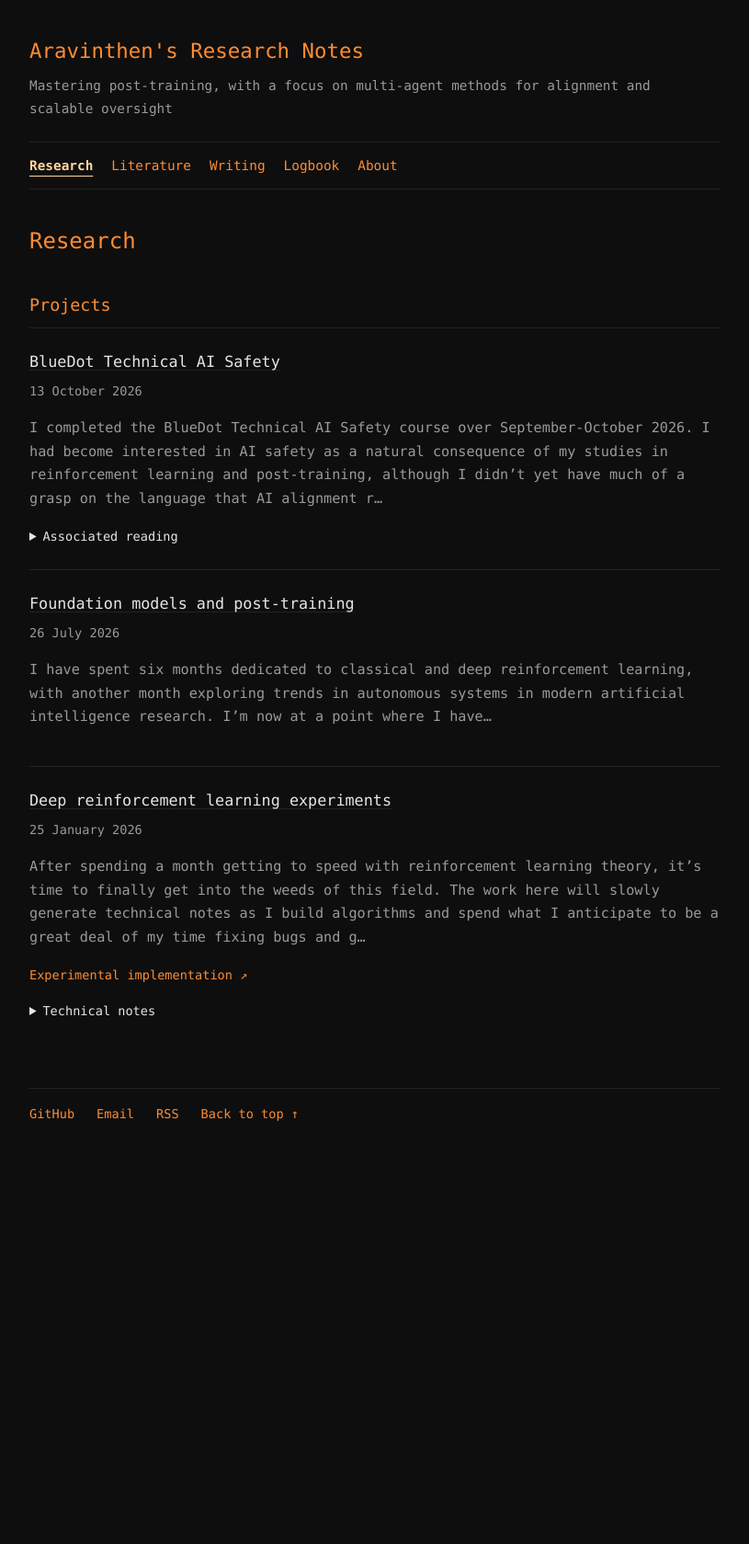
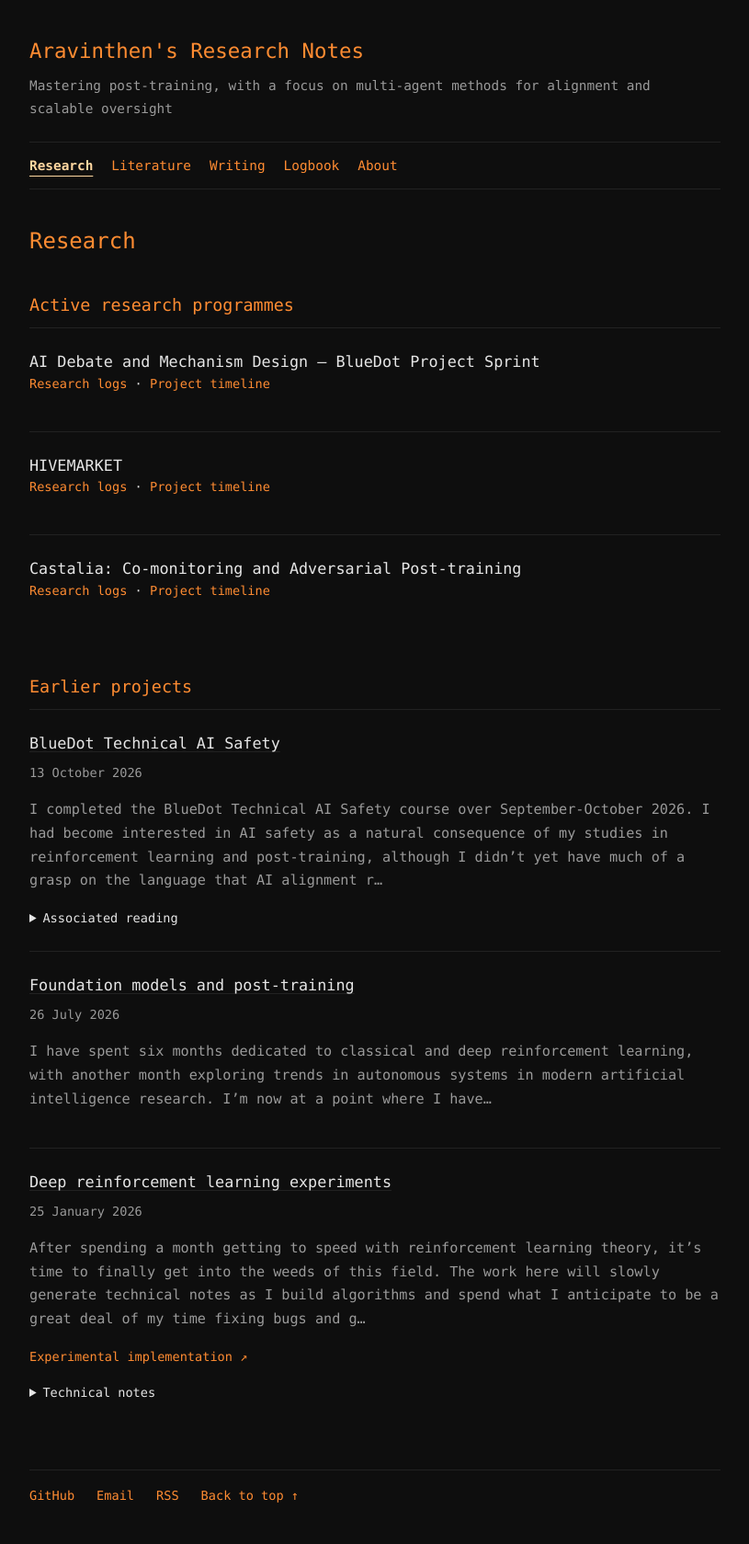
Before and after one commit to aravinthen/aravinthen.github.io, a Jekyll site: the page built from research/index.html, in a window 1280 px wide. Shown: the whole page at 92% size, without its empty margins (232-1047 px from the left). Built offline with Jekyll 4.4.1, drawn with Linux system fonts in a browser that asks for light colours; before the commit the page ends 1263 px from its top, so only the background shows below that.

Commit message:
Surface active research programmes and add unpublished drafts

```diff
--- /dev/null
+++ b/_includes/programme-log-links.html
@@ -0,0 +1,10 @@
+{% assign log_project_id = include.id %}
+{% if site.data.research_projects[log_project_id] %}
+  {% assign programme_logs = site.log | where_exp: 'entry', 'entry.projects contains log_project_id' %}
+  {% if programme_logs.size > 0 %}
+  <p class="programme-links">
+    <a href="{{ '/log/' | relative_url }}?project={{ log_project_id | url_encode }}">Research logs</a>
+    · <a href="{{ '/log/timelines/' | relative_url }}#project-{{ log_project_id }}">Project timeline</a>
+  </p>
+  {% endif %}
+{% endif %}
--- /dev/null
+++ b/_includes/research-programme.html
@@ -0,0 +1,24 @@
+{% assign post = include.project %}
+{% assign metadata = site.data.writing[post.url] %}
+<section class="research-programme" id="{{ post.research_programme | default: post.slug }}" data-programme="{{ post.research_programme }}">
+  <header>
+    <h3 class="programme-title"><a href="{{ post.url | relative_url }}">{{ post.title }}</a></h3>
+    <div class="article-meta"><time datetime="{{ post.date | date: '%Y-%m-%d' }}">{{ post.date | date: '%d %B %Y' }}</time>{% if post.status %}<span>{{ post.status | escape }}</span>{% endif %}{% if post.topics %}<span>{{ post.topics | join: ' · ' | escape }}</span>{% endif %}</div>
+  </header>
+  {% if post.summary %}
+    <p class="programme-excerpt">{{ post.summary | escape }}</p>
+  {% else %}
+    {% assign rendered = post.content | markdownify %}
+    {% if rendered contains '<p>' %}
+      {% assign extract = rendered | split: '<p>' | slice: 1, 1 | first | split: '</p>' | first | strip_html | normalize_whitespace | strip %}
+      <p class="programme-excerpt" aria-label="Article excerpt">{{ extract | truncate: 280, '…' | escape }}{% if extract.size <= 280 %}…{% endif %}</p>
+    {% endif %}
+  {% endif %}
+  {% assign repository = post.repository | default: metadata.repository %}
+  {% if repository %}<p class="programme-links"><a href="{{ repository | escape }}">Experimental implementation ↗</a></p>{% endif %}
+  {% include programme-log-links.html id=post.research_programme %}
+  {% include programme-notes.html project=post heading_level=4 collapsible=true %}
+  {% if metadata.related_notes.size > 0 %}
+  <details class="programme-related"><summary>Associated reading</summary><ul>{% for note in metadata.related_notes %}<li><a href="{{ note.url | relative_url }}">{{ note.title }}</a></li>{% endfor %}</ul></details>
+  {% endif %}
+</section>
--- a/_layouts/article.html
+++ b/_layouts/article.html
@@ -19,7 +19,10 @@ layout: default
   {% if repository %}{% unless content contains repository %}<p class="article-links"><a href="{{ repository | escape }}">Experimental implementation ↗</a></p>{% endunless %}{% endif %}
   {% assign related = page.related_notes | default: metadata.related_notes %}
   {% if related.size > 0 %}<aside class="article-related"><h2>Related articles</h2><ul>{% for note in related %}<li><a href="{{ note.url | relative_url }}">{{ note.title }}</a></li>{% endfor %}</ul></aside>{% endif %}
-  {% if page.category == 'projects' %}{% include programme-notes.html project=page existing_content=content %}{% endif %}
+  {% if page.category == 'projects' %}
+    {% include programme-log-links.html id=page.research_programme %}
+    {% include programme-notes.html project=page existing_content=content %}
+  {% endif %}
   {% if page.category == 'technical' and page.research_programme %}
     {% assign programme = site.posts | where: 'category', 'projects' | where: 'research_programme', page.research_programme | first %}
     {% assign programme_metadata = site.data.writing[programme.url] %}
--- a/research/index.html
+++ b/research/index.html
@@ -4,32 +4,28 @@ title: Research
 section: research
 ---
 <h1>Research</h1>
+{% assign projects = site.posts | where: 'category', 'projects' %}
+<section aria-labelledby="active-programmes-heading">
+  <h2 id="active-programmes-heading">Active research programmes</h2>
+  {% for project in site.data.research_projects %}
+    {% assign project_id = project[0] %}
+    {% assign published_project = projects | where: 'research_programme', project[0] | first %}
+    {% if published_project %}
+      {% include research-programme.html project=published_project %}
+    {% else %}
+      <section class="research-programme" id="{{ project[0] }}" data-programme="{{ project[0] }}">
+        <h3 class="programme-title">{{ project[1].programme_title | default: project[1].title | escape }}</h3>
+        {% include programme-log-links.html id=project_id %}
+      </section>
+    {% endif %}
+  {% endfor %}
+</section>
 <section aria-labelledby="programmes-heading">
-  <h2 id="programmes-heading">Projects</h2>
-  {% assign projects = site.posts | where: 'category', 'projects' %}
+  <h2 id="programmes-heading">Earlier projects</h2>
   {% for post in projects %}
-    {% assign metadata = site.data.writing[post.url] %}
-    <section class="research-programme" id="{{ post.research_programme | default: post.slug }}" data-programme="{{ post.research_programme }}">
-      <header>
-        <h3 class="programme-title"><a href="{{ post.url | relative_url }}">{{ post.title }}</a></h3>
-        <div class="article-meta"><time datetime="{{ post.date | date: '%Y-%m-%d' }}">{{ post.date | date: '%d %B %Y' }}</time>{% if post.status %}<span>{{ post.status | escape }}</span>{% endif %}{% if post.topics %}<span>{{ post.topics | join: ' · ' | escape }}</span>{% endif %}</div>
-      </header>
-      {% if post.summary %}
-        <p class="programme-excerpt">{{ post.summary | escape }}</p>
-      {% else %}
-        {% assign rendered = post.content | markdownify %}
-        {% if rendered contains '<p>' %}
-          {% assign extract = rendered | split: '<p>' | slice: 1, 1 | first | split: '</p>' | first | strip_html | normalize_whitespace | strip %}
-          <p class="programme-excerpt" aria-label="Article excerpt">{{ extract | truncate: 280, '…' | escape }}{% if extract.size <= 280 %}…{% endif %}</p>
-        {% endif %}
-      {% endif %}
-      {% assign repository = post.repository | default: metadata.repository %}
-      {% if repository %}<p class="programme-links"><a href="{{ repository | escape }}">Experimental implementation ↗</a></p>{% endif %}
-      {% include programme-notes.html project=post heading_level=4 collapsible=true %}
-      {% if metadata.related_notes.size > 0 %}
-      <details class="programme-related"><summary>Associated reading</summary><ul>{% for note in metadata.related_notes %}<li><a href="{{ note.url | relative_url }}">{{ note.title }}</a></li>{% endfor %}</ul></details>
-      {% endif %}
-    </section>
+    {% unless site.data.research_projects[post.research_programme] %}
+      {% include research-programme.html project=post %}
+    {% endunless %}
   {% endfor %}
 </section>
 {% assign technical = site.posts | where: 'category', 'technical' %}
```
Also changed, not shown: _posts/projects/2026-11-22-bluedot-project-sprint.md (added, +13 -0 lines), _posts/projects/2026-11-22-castalia-comonitoring.md (added, +13 -0 lines), _posts/projects/2026-11-22-hivemarket.md (added, +13 -0 lines).
